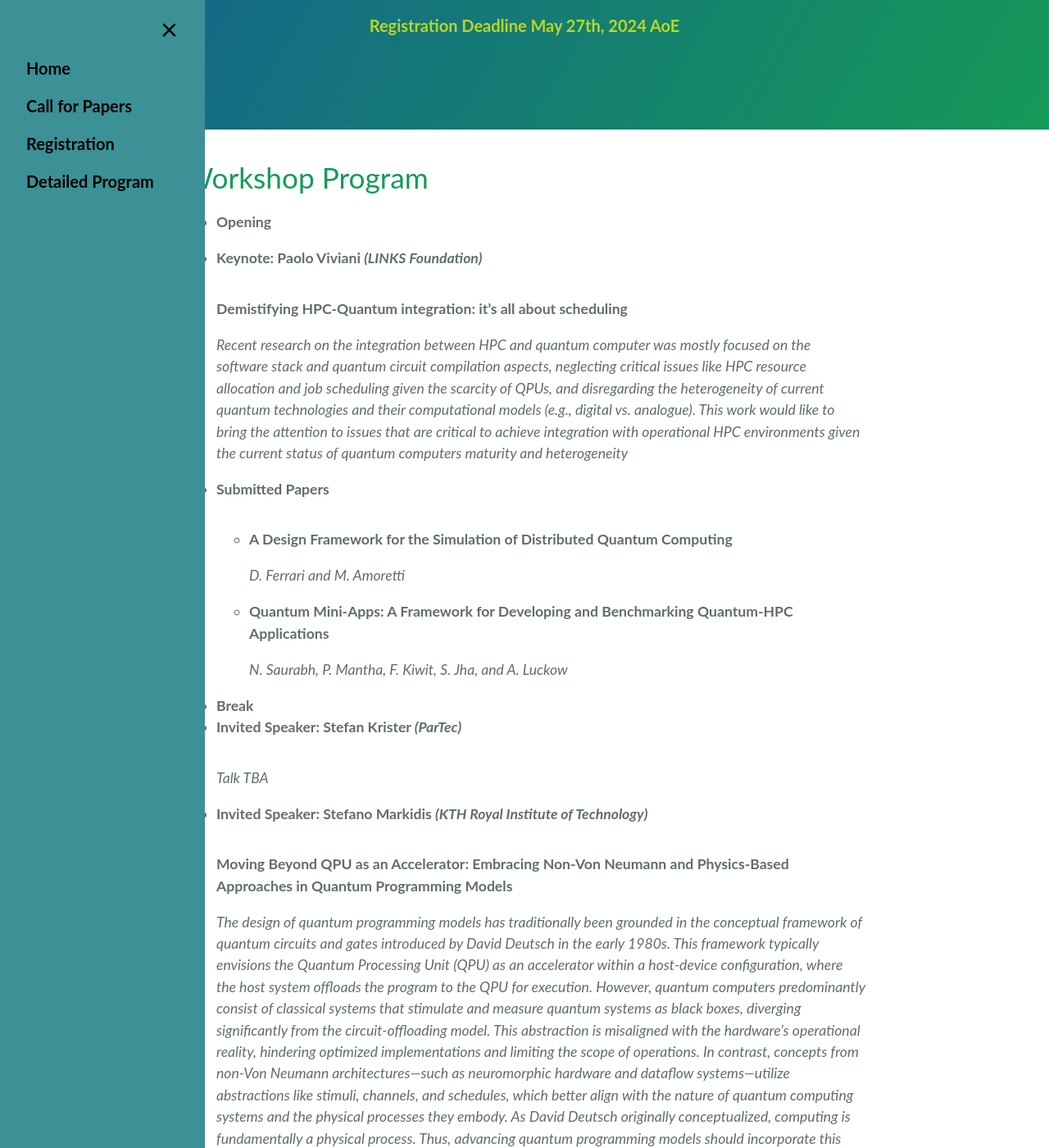
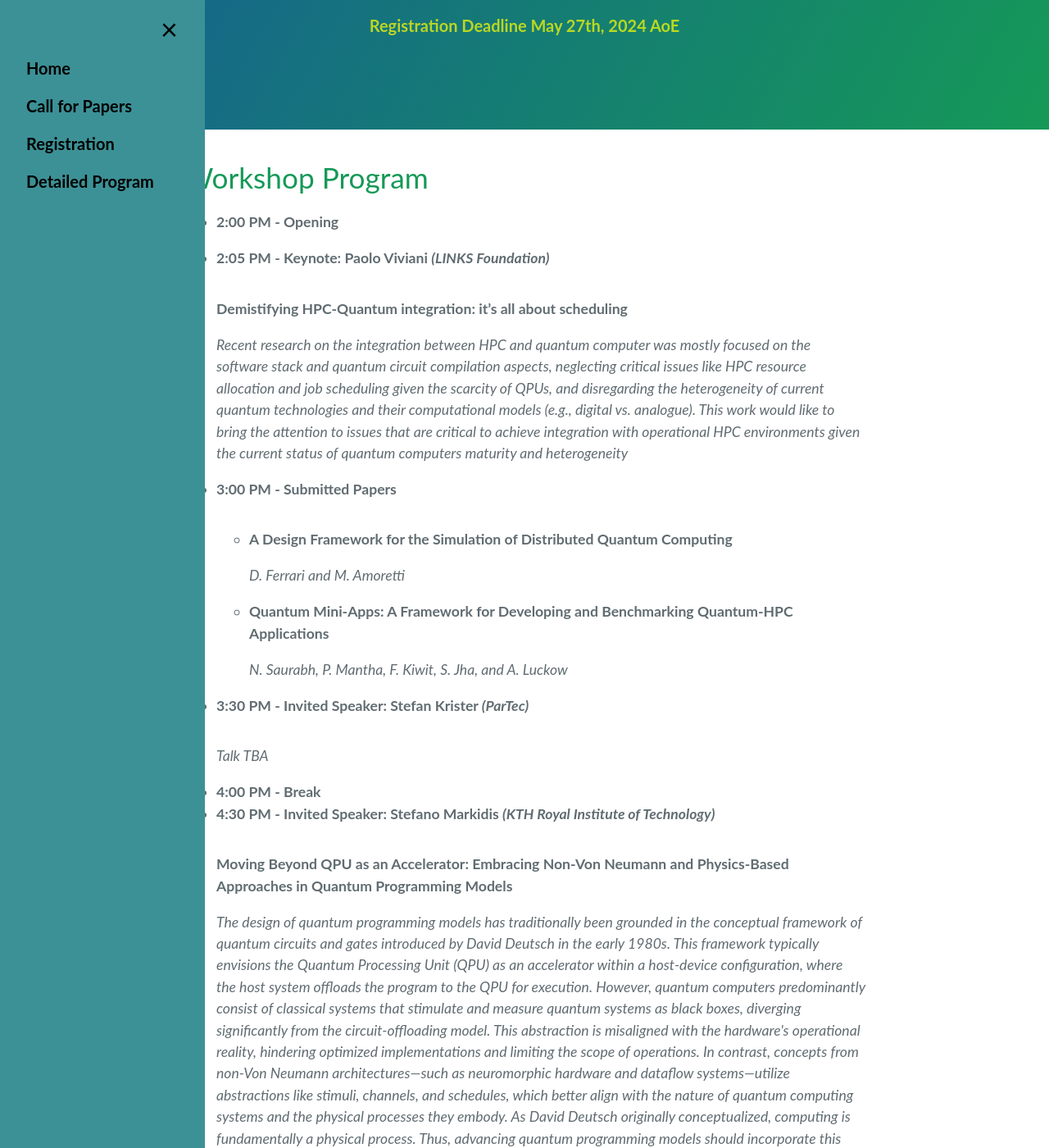
Before and after one commit to HPQCI/HPQCI.github.io, a Jekyll site: the page built from program.md, in a window 1280 px wide and 1400 px high, scrolled down 333 px. Shown: the whole window at 82% size. Built offline with Jekyll 4.4.1, drawn with Linux system fonts in a browser that asks for light colours; some of the changed text lies outside the part shown.

Commit message:
update program

```diff
--- a/program.md
+++ b/program.md
@@ -7,18 +7,18 @@ title: Workshop Program
 <ul>
 	<li>
 		<p style="display:inline-block;">
-		  <b>Opening</b>
+		  <b>2:00 PM - Opening</b>
 		</p>
 	</li>
 	<li>
 		<p style="display:inline-block;">
-		  <b>Keynote: Paolo Viviani <i>(LINKS Foundation)</i></b></p>
+		  <b>2:05 PM - Keynote: Paolo Viviani <i>(LINKS Foundation)</i></b></p>
 		  <p><b>Demistifying HPC-Quantum integration: it’s all about scheduling</b></p>
 		  <p><i>Recent research on the integration between HPC and quantum computer was mostly focused on the software stack and quantum circuit compilation aspects, neglecting critical issues like HPC resource allocation and job scheduling given the scarcity of QPUs, and disregarding the heterogeneity of current quantum technologies and their computational models (e.g., digital vs. analogue). This work would like to bring the attention to issues that are critical to achieve integration with operational HPC environments given the current status of quantum computers maturity and heterogeneity</i></p>
 	</li>
 	<li>
 		<p style="display:inline-block;">
-		  <b>Submitted Papers</b>
+		  <b>3:00 PM - Submitted Papers</b>
 		</p>
 		<p>
 		  <ul>
@@ -33,26 +33,26 @@ title: Workshop Program
 		  </ul>
 		</p>
 	</li>
-	<li><b>Break</b></li>
 	<li>
 		<p style="display:inline-block;">
-		  <b>Invited Speaker: Stefan Krister <i>(ParTec)</i></b>
+		  <b>3:30 PM - Invited Speaker: Stefan Krister <i>(ParTec)</i></b>
 		</p>
 		<p>
 		  <i>Talk TBA</i>
 		</p>
 	</li>
+	<li><b>4:00 PM - Break</b></li>
 	<li>
 		<p style="display:inline-block;">
-		  <b>Invited Speaker: Stefano Markidis <i>(KTH Royal Institute of Technology)</i></b>
+		  <b>4:30 PM - Invited Speaker: Stefano Markidis <i>(KTH Royal Institute of Technology)</i></b>
 		</p>
 		<p>
 		  <b>Moving Beyond QPU as an Accelerator: Embracing Non-Von Neumann and Physics-Based Approaches in Quantum Programming Models</b>
 		</p>
 		<p><i>The design of quantum programming models has traditionally been grounded in the conceptual framework of quantum circuits and gates introduced by David Deutsch in the early 1980s. This framework typically envisions the Quantum Processing Unit (QPU) as an accelerator within a host-device configuration, where the host system offloads the program to the QPU for execution. However, quantum computers predominantly consist of classical systems that stimulate and measure quantum systems as black boxes, diverging significantly from the circuit-offloading model. This abstraction is misaligned with the hardware's operational reality, hindering optimized implementations and limiting the scope of operations. In contrast, concepts from non-Von Neumann architectures—such as neuromorphic hardware and dataflow systems—utilize abstractions like stimuli, channels, and schedules, which better align with the nature of quantum computing systems and the physical processes they embody. As David Deutsch originally conceptualized, computing is fundamentally a physical process. Thus, advancing quantum programming models should incorporate this perspective to achieve greater accuracy and physical fidelity. By adopting physics-based programming models, we can develop approaches to quantum computing that more accurately reflect the interactions between classical hardware and quantum systems.</i></p>
 	</li>
-	<li><b>Panel Discussion</b></li>
-	<li><b>Ending Remarks</b></li>
+	<li><b>5:00 PM - Panel Discussion</b></li>
+	<li><b>6:00 PM - Ending Remarks</b></li>
 </ul>
 
 
```
